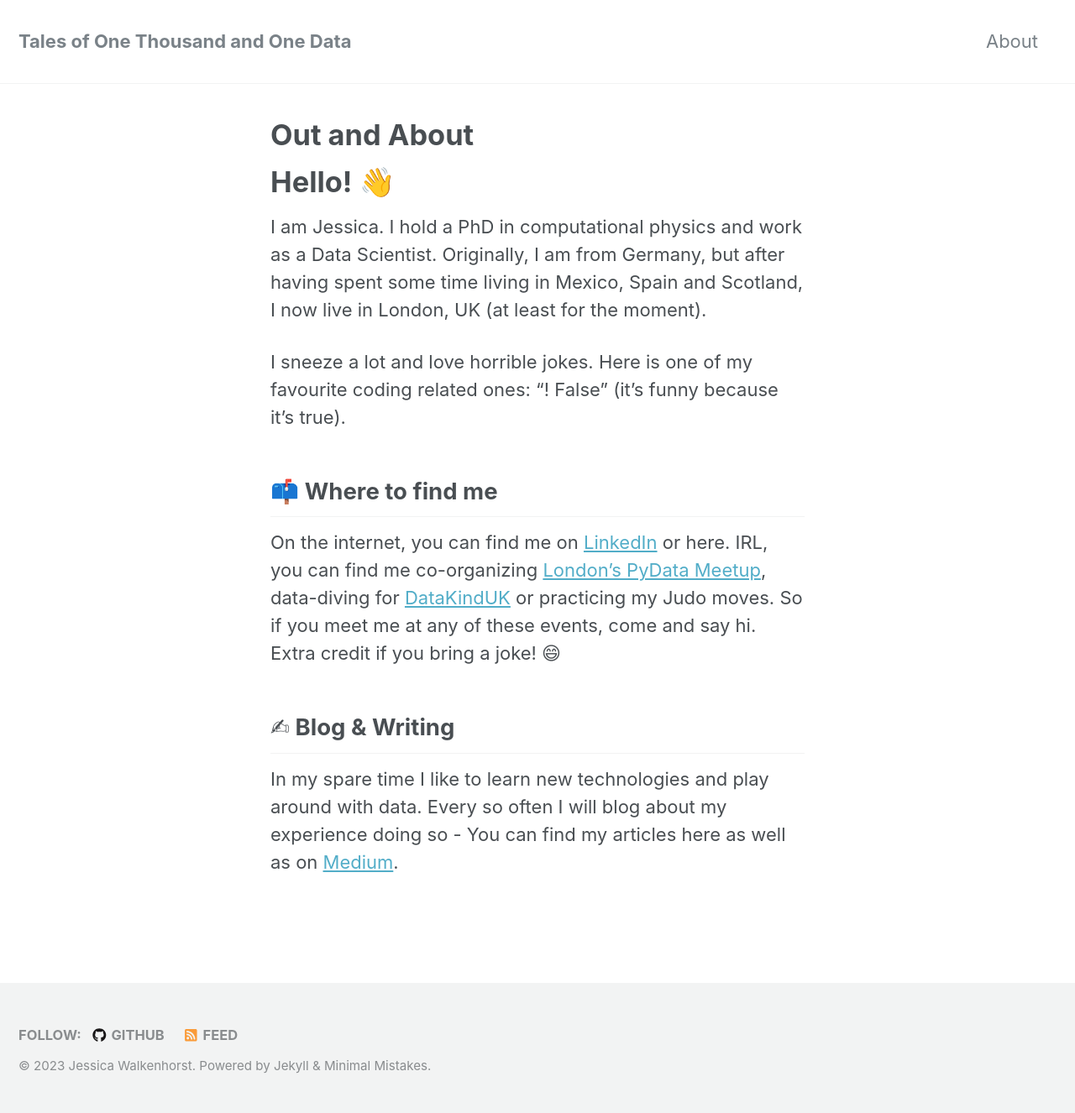
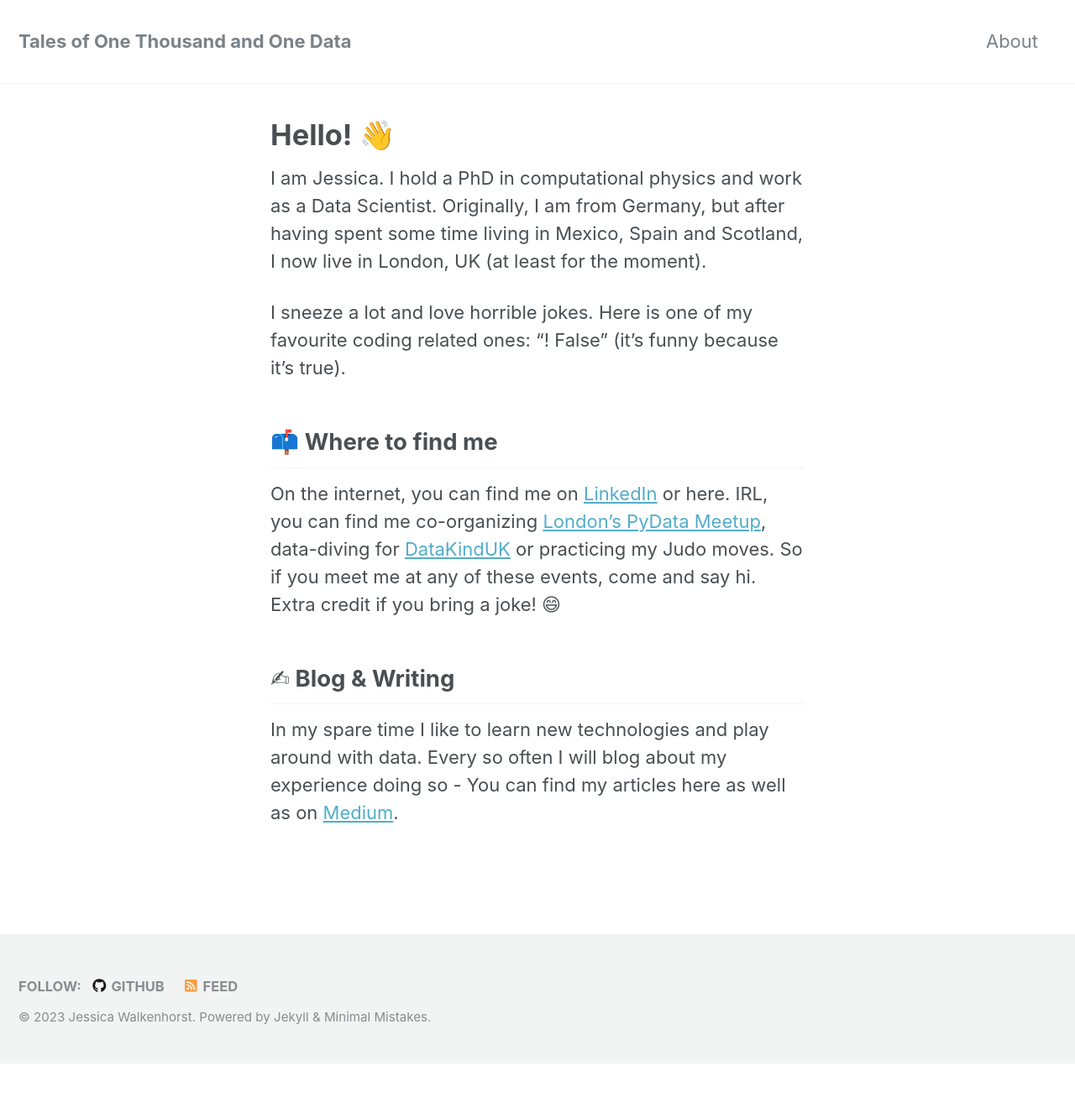
Before and after one commit to walkenho/walkenho.github.io, a Jekyll site: the page built from _pages/about.md, in a window 1280 px wide. Shown: the whole page at 84% size. Built offline with Jekyll 4.4.1, drawn with Linux system fonts in a browser that asks for light colours; nearby versions of some CDN libraries; after the commit the page ends 1267 px from its top, so only the background shows below that.

Commit message:
Update about section

```diff
--- a/_config.yml
+++ b/_config.yml
@@ -119,7 +119,7 @@ author:
   keybase          :
   instagram        :
   lastfm           :
-  linkedin         : "jessica-walkenhorst-809509a3" # "john-doe-12345678" (the last part of your profile url, e.g. https://www.linkedin.com/in/john-doe-12345678)
+  linkedin         : "jessica-walkenhorst" # "john-doe-12345678" (the last part of your profile url, e.g. https://www.linkedin.com/in/john-doe-12345678)
   pinterest        :
   soundcloud       :
   stackoverflow    : # "123456/username" (the last part of your profile url, e.g. https://stackoverflow.com/users/123456/username)
--- a/_pages/about.md
+++ b/_pages/about.md
@@ -1,11 +1,10 @@
 ---
 layout: single
 permalink: /about/
-title: Out and About
+title: Hello! 👋
+
 authorprofile: true
 ---
-
-# Hello! 👋
 
 I am Jessica. I hold a PhD in computational physics and work as a Data Scientist. Originally, I am from Germany, but after having spent some time living in Mexico, Spain and Scotland, I now live in London, UK (at least for the moment).
 
```
